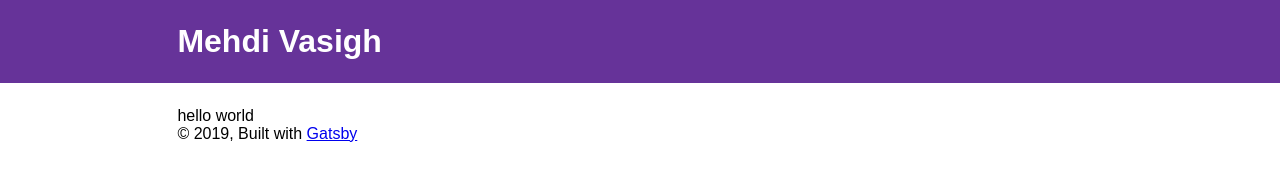
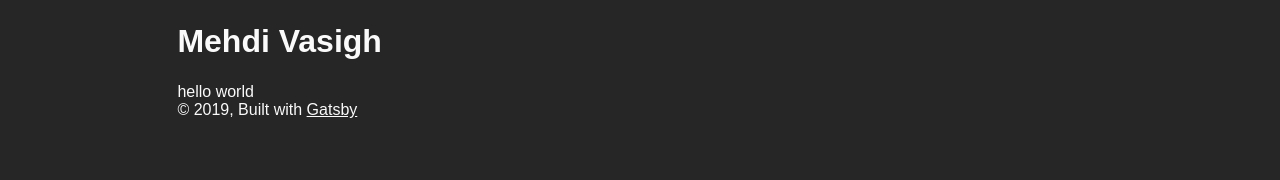
Before and after one commit to mvasigh/mvasigh-blog, a Gatsby site: page / in a window 1280 px wide. Built offline with nearby package versions, Linux system fonts and the light colour scheme; Gatsby itself is replaced by a stand-in of ours; a web font is replaced by a local one.

Commit message:
add theming and update global styles

```diff
--- a/src/components/header.js
+++ b/src/components/header.js
@@ -3,12 +3,7 @@ import PropTypes from 'prop-types';
 import React from 'react';
 
 const Header = ({ siteTitle }) => (
-  <header
-    style={{
-      background: `rebeccapurple`,
-      marginBottom: `1.45rem`
-    }}
-  >
+  <header>
     <div
       style={{
         margin: `0 auto`,
@@ -20,7 +15,6 @@ const Header = ({ siteTitle }) => (
         <Link
           to="/"
           style={{
-            color: `white`,
             textDecoration: `none`
           }}
         >
--- a/src/components/layout.js
+++ b/src/components/layout.js
@@ -8,8 +8,10 @@
 import React from 'react';
 import PropTypes from 'prop-types';
 import { StaticQuery, graphql } from 'gatsby';
+import { ThemeProvider } from 'styled-components';
 import GlobalStyles from '../styles/GlobalStyles';
 import Header from './Header';
+import theme from '../styles/theme';
 
 const Layout = ({ children }) => (
   <StaticQuery
@@ -23,6 +25,7 @@ const Layout = ({ children }) => (
       }
     `}
     render={data => (
+      <ThemeProvider theme={theme}>
         <>
           <GlobalStyles />
           <Header siteTitle={data.site.siteMetadata.title} />
@@ -42,6 +45,7 @@ const Layout = ({ children }) => (
             </footer>
           </div>
         </>
+      </ThemeProvider>
     )}
   />
 );
--- a/src/libs/color.js
+++ b/src/libs/color.js
@@ -1,2 +1,4 @@
-export const toHslaString = ([h, s, l], alpha) =>
-  `hsla(${h}, ${s}%, ${l}%, ${alpha})`;
+export const toHslString = ([h, s, l]) => `hsl(${h}, ${s}%, ${l}%)`;
+export const toHslaString = ([h, s, l, a]) => `hsla(${h}, ${s}%, ${l}%, ${a})`;
+export const toRgbString = ([r, g, b]) => `rgb(${r}, ${g}, ${b})`;
+export const toRgbaString = ([r, g, b, a]) => `rgba(${r}, ${g}, ${b}, ${a})`;
--- a/src/styles/GlobalStyles.js
+++ b/src/styles/GlobalStyles.js
@@ -1,4 +1,5 @@
 import { createGlobalStyle } from 'styled-components';
+import { toHslString, toHslaString } from '../libs/color';
 import 'typeface-muli';
 
 const GlobalStyles = createGlobalStyle`
@@ -10,6 +11,18 @@ const GlobalStyles = createGlobalStyle`
     box-sizing: border-box;
     font-family: 'Muli', 'Montserrat', sans-serif;
   }
+
+  html,
+  body {
+    background-color: ${({ theme }) => toHslString(theme.palette.background)};
+    color: ${({ theme }) => toHslaString(theme.palette.text.primary)};
+  }
+
+  a,
+  a:visited,
+  a:active {
+    color: ${({ theme }) => toHslaString(theme.palette.text.primary)};
+  }
 `;
 
 export default GlobalStyles;
--- a/src/styles/theme.js
+++ b/src/styles/theme.js
@@ -1,5 +1,6 @@
-// colors are in HSLA array format:
-// [hue, saturation, luminosity]
+// colors are in HSL or HSLA array format:
+// [hue, saturation, luminosity] or...
+// [hue, saturation, luminosity, alpha]
 
 const theme = {
   palette: {
@@ -10,4 +11,10 @@ const theme = {
   }
 };
 
+theme.palette.background = theme.palette.greyscale.black;
+theme.palette.text = {
+  primary: [...theme.palette.greyscale.white, 1],
+  secondary: [...theme.palette.greyscale.white, 0.8]
+};
+
 export default theme;
```
Lines whose indentation alone changed are shown as unchanged.
